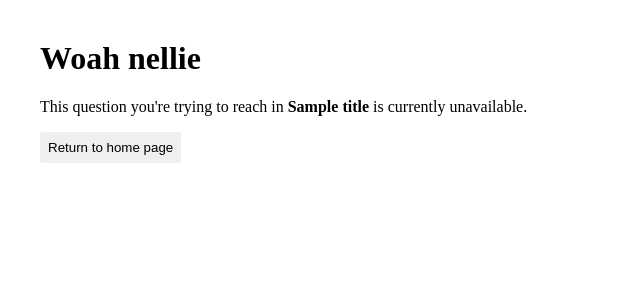
After one commit to mjanicki01/19-3, a Flask app: template templates/error.html in a window 1280 px wide. The commit adds this page. Shown: the top 300 px of the page, without its empty margins (0-640 px from the left). Run offline with Flask 2, Linux system fonts and the light colour scheme; the template is opened without the code that fills it: most values are stand-ins (such as "Sample title", 1, 10 or a date in 2020).

Commit message:
redirect question pages sequentially, create results dict, display results, add error page if questions index in URL exceeds len of questions in survey

```diff
--- a/app.py
+++ b/app.py
@@ -1,19 +1,46 @@
 from flask import Flask, request, render_template, redirect, flash, jsonify
+from flask.helpers import url_for
 from flask_debugtoolbar import DebugToolbarExtension
-from surveys import satisfaction_survey, Question
+from surveys import satisfaction_survey, Question, Survey
 
 app = Flask(__name__)
 
 app.config['SECRET_KEY'] = "chickens"
+app.config['DEBUG_TB_INTERCEPT_REDIRECTS'] = False
 debug = DebugToolbarExtension(app)
 
 responses = []
 questions = []
 
+
+survey_q = satisfaction_survey.get_questions()
+for q in survey_q:
+    qq = q.get_questions()
+    qc = q.get_choices()
+    questions.append({'question': qq, 'choices': qc})
+
+
 @app.route('/')
 def show_form():
-    survey_q = satisfaction_survey.get_questions()
-    for q in survey_q:
-        qq = q.get_questions()
-        questions.append(qq)
-    return render_template('home.html', questions = questions)
+    title = satisfaction_survey.title
+    instr = satisfaction_survey.instructions
+    return render_template('home.html', questions = questions, title = title, instructions = instr)
+
+
+@app.route('/responses/new/<int:index>', methods=["POST"])
+def add_responses(index):
+        response = int(request.form["question"])
+        responses.append({"index": index, "question": questions[index]['question'], "choice": questions[index]['choices'][response]})
+        return redirect('/questions/' + str(index + 1))
+
+
+@app.route('/questions/<int:index>', methods=["GET", "POST"])
+def load_question(index):
+    title = satisfaction_survey.title
+    instr = satisfaction_survey.instructions #Should these be global instead of repeating in multiple functions?
+    if index < len(questions):
+        return render_template('question.html', index = index, question = questions[index], title = title)
+    elif index == len(questions):
+        return render_template('thankyou.html', title=title, responses = responses)
+    else:
+        return render_template('error.html', title=title)
--- a/static/app.css
+++ b/static/app.css
@@ -6,3 +6,9 @@ body {
 #content {
     margin: 40px;
 }
+
+button {
+    padding: 8px;
+    border-width: 0px;
+    border-radius: 2px;
+}
--- a/surveys.py
+++ b/surveys.py
@@ -14,6 +14,11 @@ class Question:
     def get_questions(self):
         return self.question
 
+    def get_choices(self):
+        return self.choices
+
+    def get_text(self):
+        return self.allow_text
 
 
 class Survey:
--- /dev/null
+++ b/templates/error.html
@@ -0,0 +1,9 @@
+{% extends 'base.html' %}
+{% block title %}Survey Form{% endblock %}
+{% block content %}
+
+<h1>Woah nellie</h1>
+<p>This question you're trying to reach in <b>{{ title }}</b> is currently unavailable.</p>
+<p><a href = "/"><button>Return to home page</button></a></p>
+
+{% endblock %}
```
Also changed, not shown: templates/home.html (+5 -9 lines), templates/question.html (added, +17 -0 lines), templates/thankyou.html (added, +17 -0 lines).
